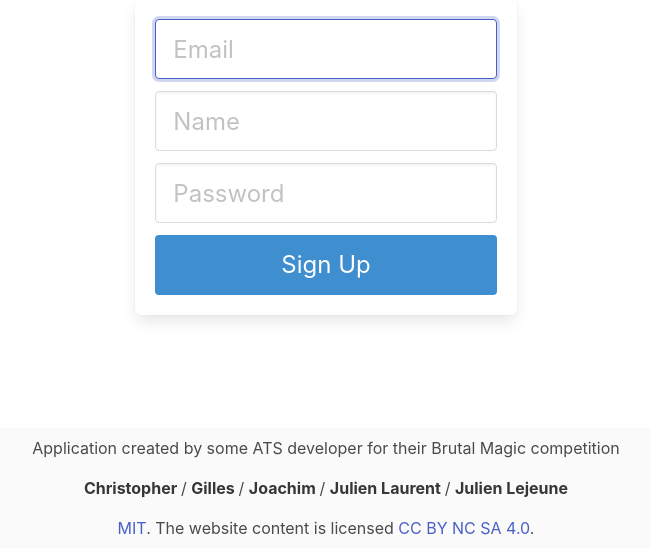
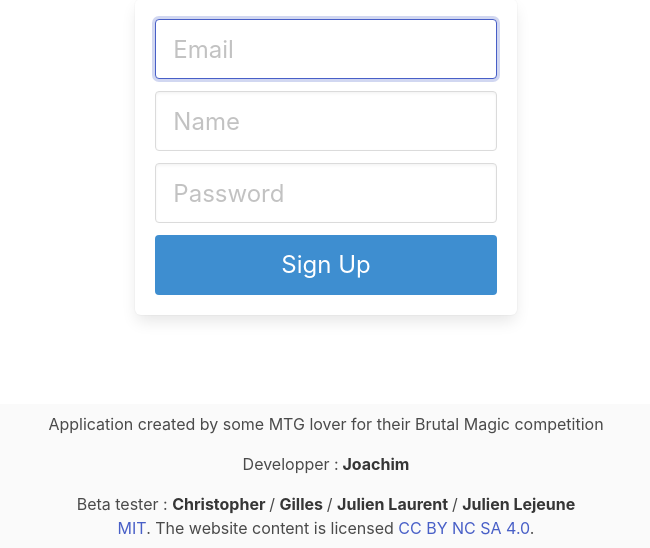
Before and after one commit to LJKhnor/EloRankingSystem, a Flask app: page /auth/signup in a window 1280 px wide. Shown: the part 252-800 px from the top of the page, without its empty margins (314-964 px from the left). Run offline with Flask 2, Linux system fonts and the light colour scheme; some libraries are stand-ins or nearby versions.

Commit message:
reprise en main

```diff
--- a/projet/templates/base.html
+++ b/projet/templates/base.html
@@ -25,21 +25,25 @@
   {% from 'navbar.html' import navbar %}
   {{ navbar() }}
   <h1 class="title has-text-centered m-4" input type="text"> Elo Ranking System </h1>
-  <div class="container is-fluid" style="">
+  <div class="container is-fluid" >
     <div class="content">
       {% block content %} {% endblock %}
     </div>
   </div>
   <footer class="footer is-fixed-bottom" style="padding: 0.5rem">
     <div class="content has-text-centered">
-      <p>Application created by some ATS developer for their Brutal Magic competition</p>
+      <span>
+        <p>Application created by some MTG lover for their Brutal Magic competition</p>
         <p>
+          <p>Developper :<strong> Joachim </strong></p>
+        </p>
+        <p>Beta tester :
           <strong> Christopher </strong> /
           <strong> Gilles </strong> /
-        <strong> Joachim </strong> /
           <strong> Julien Laurent </strong> /
           <strong> Julien Lejeune </strong>
         </p>
+      </span>
       <a href="http://opensource.org/licenses/mit-license.php">MIT</a>. The website content
       is licensed <a href="http://creativecommons.org/licenses/by-nc-sa/4.0/">CC BY NC SA 4.0</a>.
     </div>
```
Lines whose indentation alone changed are shown as unchanged.
